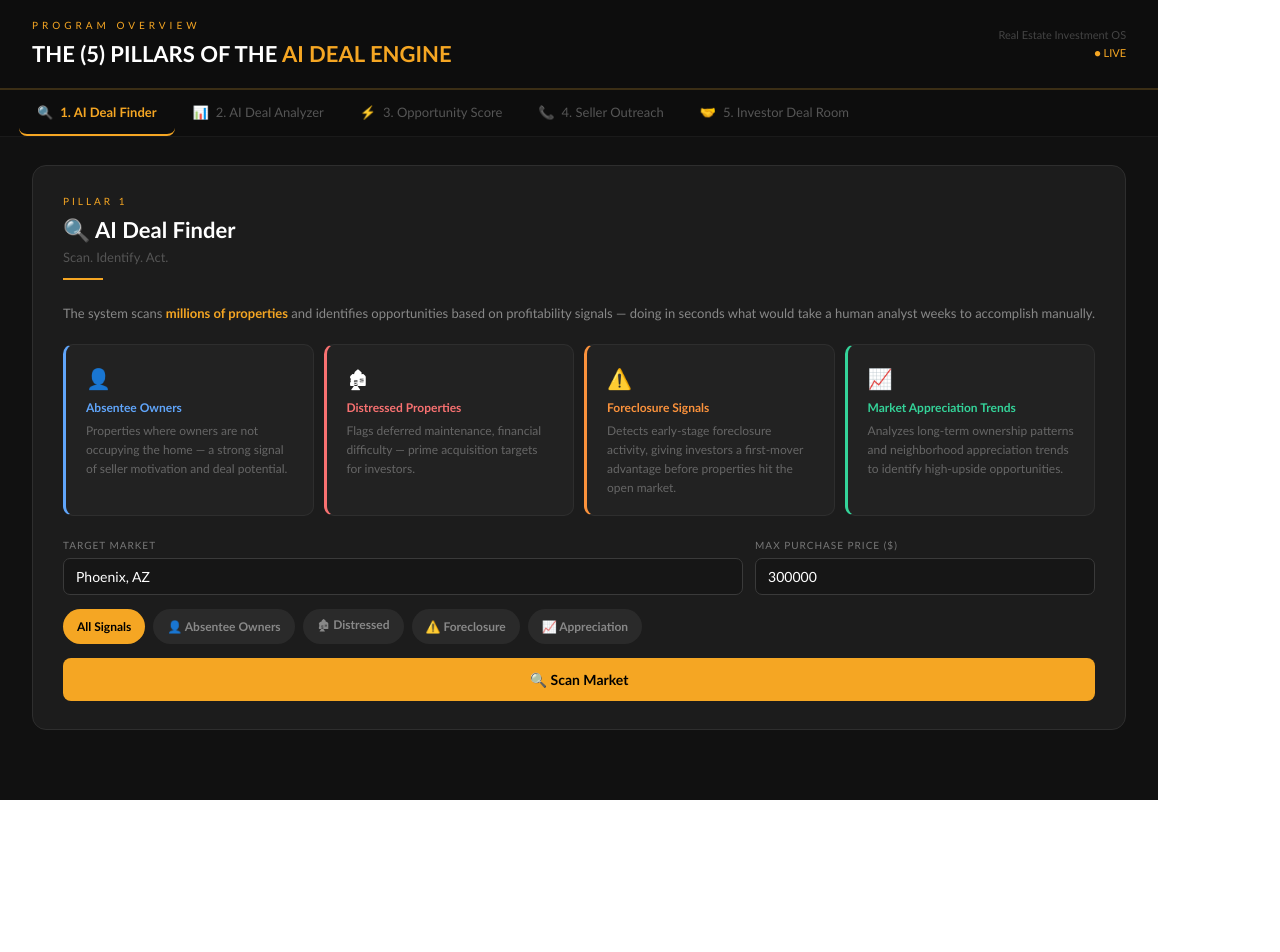
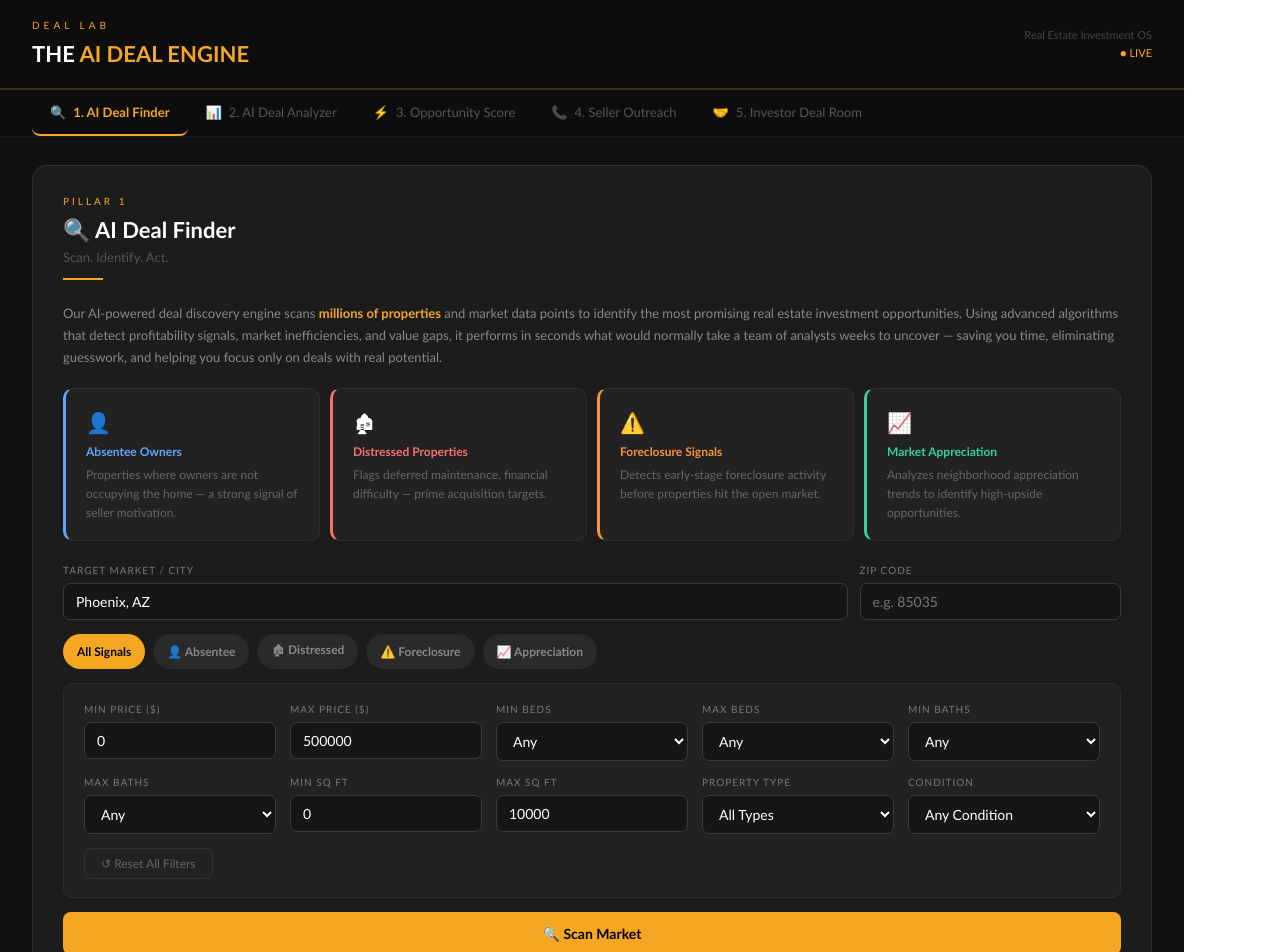
Before and after one commit to alphawolf13/ai-deal-engine, a React (Vite) app: page / in a window 1280 px wide. Shown: the top 952 px of the page. Before the commit the page ends 800 px from the top, so only its background shows below. Built offline with nearby package versions, Linux system fonts and the light colour scheme.

Commit message:
Updated branding, descriptions, and filters

```diff
--- a/src/App.jsx
+++ b/src/App.jsx
@@ -60,49 +60,95 @@ function Tag({ text, color = O }) {
 
 /* PILLAR 1 */
 function DealFinderPanel() {
-  const [city, setCity] = useState("Phoenix, AZ");
-  const [filter, setFilter] = useState("all");
-  const [maxPrice, setMaxPrice] = useState(300000);
   const [loading, setLoading] = useState(false);
   const [results, setResults] = useState(null);
+  const [signal, setSignal] = useState("all");
+  const [f, setF] = useState({
+    city: "Phoenix, AZ", zip: "",
+    minPrice: 0, maxPrice: 500000,
+    minBeds: 0, maxBeds: 10,
+    minBaths: 0, maxBaths: 10,
+    minSqft: 0, maxSqft: 10000,
+    propType: "all", condition: "all",
+  });
+  const sf = (k, v) => setF(p => ({ ...p, [k]: v }));
 
   const allProps = [
-    { address: "4821 W McDowell Rd", price: 185000, arv: 295000, rehab: 45000, score: 87, beds: 3, baths: 2, sqft: 1420, type: "absentee", signal: "Absentee Owner", dom: 47 },
-    { address: "1103 E Van Buren St", price: 172000, arv: 310000, rehab: 78000, score: 74, beds: 4, baths: 2, sqft: 1780, type: "distressed", signal: "Distressed Property", dom: 112 },
-    { address: "7302 N 19th Ave", price: 155000, arv: 248000, rehab: 38000, score: 91, beds: 3, baths: 1, sqft: 1250, type: "foreclosure", signal: "Foreclosure Signal", dom: 19 },
-    { address: "2914 S Mill Ave", price: 272000, arv: 410000, rehab: 55000, score: 79, beds: 4, baths: 3, sqft: 2100, type: "appreciation", signal: "Market Appreciation", dom: 8 },
-    { address: "8851 E Thomas Rd", price: 198000, arv: 320000, rehab: 42000, score: 83, beds: 3, baths: 2, sqft: 1560, type: "absentee", signal: "Absentee Owner", dom: 63 },
-    { address: "3341 W Camelback Rd", price: 289000, arv: 445000, rehab: 67000, score: 76, beds: 5, baths: 3, sqft: 2380, type: "foreclosure", signal: "Foreclosure Signal", dom: 31 },
+    { address: "4821 W McDowell Rd", zip: "85035", price: 185000, arv: 295000, rehab: 45000, score: 87, beds: 3, baths: 2, sqft: 1420, propType: "sfr", condition: "fair", signal: "absentee", signalLabel: "Absentee Owner", dom: 47 },
+    { address: "1103 E Van Buren St", zip: "85006", price: 172000, arv: 310000, rehab: 78000, score: 74, beds: 4, baths: 2, sqft: 1780, propType: "sfr", condition: "poor", signal: "distressed", signalLabel: "Distressed Property", dom: 112 },
+    { address: "7302 N 19th Ave", zip: "85015", price: 155000, arv: 248000, rehab: 38000, score: 91, beds: 3, baths: 1, sqft: 1250, propType: "sfr", condition: "fair", signal: "foreclosure", signalLabel: "Foreclosure Signal", dom: 19 },
+    { address: "2914 S Mill Ave", zip: "85282", price: 272000, arv: 410000, rehab: 55000, score: 79, beds: 4, baths: 3, sqft: 2100, propType: "multi", condition: "good", signal: "appreciation", signalLabel: "Market Appreciation", dom: 8 },
+    { address: "8851 E Thomas Rd", zip: "85251", price: 198000, arv: 320000, rehab: 42000, score: 83, beds: 3, baths: 2, sqft: 1560, propType: "sfr", condition: "fair", signal: "absentee", signalLabel: "Absentee Owner", dom: 63 },
+    { address: "3341 W Camelback Rd", zip: "85017", price: 289000, arv: 445000, rehab: 67000, score: 76, beds: 5, baths: 3, sqft: 2380, propType: "sfr", condition: "good", signal: "foreclosure", signalLabel: "Foreclosure Signal", dom: 31 },
+    { address: "1204 E Indian School Rd", zip: "85014", price: 145000, arv: 230000, rehab: 32000, score: 88, beds: 2, baths: 1, sqft: 980, propType: "condo", condition: "fair", signal: "distressed", signalLabel: "Distressed Property", dom: 88 },
+    { address: "5610 N 7th St #204", zip: "85014", price: 165000, arv: 260000, rehab: 28000, score: 82, beds: 2, baths: 2, sqft: 1100, propType: "condo", condition: "good", signal: "absentee", signalLabel: "Absentee Owner", dom: 44 },
+    { address: "921 W Glendale Ave", zip: "85021", price: 310000, arv: 480000, rehab: 85000, score: 71, beds: 4, baths: 2, sqft: 2200, propType: "multi", condition: "poor", signal: "distressed", signalLabel: "Distressed Property", dom: 135 },
+    { address: "3802 E Thunderbird Rd", zip: "85032", price: 225000, arv: 355000, rehab: 48000, score: 85, beds: 3, baths: 2, sqft: 1680, propType: "townhouse", condition: "fair", signal: "foreclosure", signalLabel: "Foreclosure Signal", dom: 22 },
+    { address: "7011 S Central Ave", zip: "85040", price: 138000, arv: 218000, rehab: 35000, score: 89, beds: 3, baths: 1, sqft: 1150, propType: "sfr", condition: "poor", signal: "foreclosure", signalLabel: "Foreclosure Signal", dom: 67 },
+    { address: "2233 W Dunlap Ave", zip: "85021", price: 195000, arv: 305000, rehab: 40000, score: 80, beds: 3, baths: 2, sqft: 1490, propType: "townhouse", condition: "fair", signal: "appreciation", signalLabel: "Market Appreciation", dom: 14 },
   ];
+
+  const signalColors = { absentee: "#60a5fa", distressed: "#f87171", foreclosure: "#fb923c", appreciation: "#34d399" };
+  const signals = [
+    { key: "all", label: "All Signals" },
+    { key: "absentee", label: "👤 Absentee" },
+    { key: "distressed", label: "🏚 Distressed" },
+    { key: "foreclosure", label: "⚠️ Foreclosure" },
+    { key: "appreciation", label: "📈 Appreciation" },
+  ];
+  const propTypes = [
+    { key: "all", label: "All Types" },
+    { key: "sfr", label: "🏠 SFR" },
+    { key: "multi", label: "🏢 Multi-Family" },
+    { key: "condo", label: "🏙 Condo" },
+    { key: "townhouse", label: "🏘 Townhouse" },
+  ];
+  const conditions = [
+    { key: "all", label: "Any Condition" },
+    { key: "good", label: "✅ Good" },
+    { key: "fair", label: "🟡 Fair" },
+    { key: "poor", label: "🔴 Poor" },
+  ];
+  const conditionColors = { good: "#22c55e", fair: "#f59e0b", poor: "#ef4444" };
 
   const scan = () => {
     setLoading(true);
     setTimeout(() => {
-      setResults(allProps.filter(p => p.price <= maxPrice && (filter === "all" || p.type === filter)));
+      let filtered = allProps.filter(p =>
+        (signal === "all" || p.signal === signal) &&
+        (f.zip === "" || p.zip.includes(f.zip)) &&
+        p.price >= f.minPrice && p.price <= f.maxPrice &&
+        p.beds >= f.minBeds && p.beds <= f.maxBeds &&
+        p.baths >= f.minBaths && p.baths <= f.maxBaths &&
+        p.sqft >= f.minSqft && p.sqft <= f.maxSqft &&
+        (f.propType === "all" || p.propType === f.propType) &&
+        (f.condition === "all" || p.condition === f.condition)
+      );
+      filtered = filtered.sort((a, b) => b.score - a.score);
+      setResults(filtered);
       setLoading(false);
     }, 1600);
   };
 
-  const signalColors = { absentee: "#60a5fa", distressed: "#f87171", foreclosure: "#fb923c", appreciation: "#34d399" };
-  const filters = [
-    { key: "all", label: "All Signals" },
-    { key: "absentee", label: "👤 Absentee Owners" },
-    { key: "distressed", label: "🏚 Distressed" },
-    { key: "foreclosure", label: "⚠️ Foreclosure" },
-    { key: "appreciation", label: "📈 Appreciation" },
-  ];
+  const resetFilters = () => {
+    setF({ city: "Phoenix, AZ", zip: "", minPrice: 0, maxPrice: 500000, minBeds: 0, maxBeds: 10, minBaths: 0, maxBaths: 10, minSqft: 0, maxSqft: 10000, propType: "all", condition: "all" });
+    setSignal("all");
+    setResults(null);
+  };
 
   return (
     <div>
       <p style={{ color: "#888", fontSize: 13, lineHeight: 1.7, marginBottom: 20 }}>
-        The system scans <strong style={{ color: O }}>millions of properties</strong> and identifies opportunities based on profitability signals — doing in seconds what would take a human analyst weeks to accomplish manually.
+        Our AI-powered deal discovery engine scans <strong style={{ color: O }}>millions of properties</strong> and market data points to identify the most promising real estate investment opportunities. Using advanced algorithms that detect profitability signals, market inefficiencies, and value gaps, it performs in seconds what would normally take a team of analysts weeks to uncover — saving you time, eliminating guesswork, and helping you focus only on deals with real potential.
       </p>
+
+      {/* Signal Cards */}
       <div style={{ display: "grid", gridTemplateColumns: "repeat(auto-fill, minmax(210px, 1fr))", gap: 10, marginBottom: 22 }}>
         {[
-          { icon: "👤", title: "Absentee Owners", desc: "Properties where owners are not occupying the home — a strong signal of seller motivation and deal potential.", color: "#60a5fa" },
-          { icon: "🏚", title: "Distressed Properties", desc: "Flags deferred maintenance, financial difficulty — prime acquisition targets for investors.", color: "#f87171" },
-          { icon: "⚠️", title: "Foreclosure Signals", desc: "Detects early-stage foreclosure activity, giving investors a first-mover advantage before properties hit the open market.", color: "#fb923c" },
-          { icon: "📈", title: "Market Appreciation Trends", desc: "Analyzes long-term ownership patterns and neighborhood appreciation trends to identify high-upside opportunities.", color: "#34d399" },
+          { icon: "👤", title: "Absentee Owners", desc: "Properties where owners are not occupying the home — a strong signal of seller motivation.", color: "#60a5fa" },
+          { icon: "🏚", title: "Distressed Properties", desc: "Flags deferred maintenance, financial difficulty — prime acquisition targets.", color: "#f87171" },
+          { icon: "⚠️", title: "Foreclosure Signals", desc: "Detects early-stage foreclosure activity before properties hit the open market.", color: "#fb923c" },
+          { icon: "📈", title: "Market Appreciation", desc: "Analyzes neighborhood appreciation trends to identify high-upside opportunities.", color: "#34d399" },
         ].map(s => (
           <div key={s.title} style={{ ...dCard, borderLeft: `3px solid ${s.color}` }}>
             <div style={{ fontSize: 20, marginBottom: 6 }}>{s.icon}</div>
@@ -111,51 +157,160 @@ function DealFinderPanel() {
           </div>
         ))}
       </div>
+
+      {/* Main Search Bar */}
       <div style={{ display: "flex", gap: 12, flexWrap: "wrap", marginBottom: 14 }}>
-        <div style={{ flex: 2, minWidth: 180 }}>
-          <label style={lbl}>Target Market</label>
-          <input value={city} onChange={e => setCity(e.target.value)} style={inp} />
+        <div style={{ flex: 3, minWidth: 180 }}>
+          <label style={lbl}>Target Market / City</label>
+          <input value={f.city} onChange={e => sf("city", e.target.value)} style={inp} placeholder="Phoenix, AZ" />
         </div>
-        <div style={{ flex: 1, minWidth: 160 }}>
-          <label style={lbl}>Max Purchase Price ($)</label>
-          <input type="number" value={maxPrice} onChange={e => setMaxPrice(+e.target.value)} style={inp} />
+        <div style={{ flex: 1, minWidth: 120 }}>
+          <label style={lbl}>Zip Code</label>
+          <input value={f.zip} onChange={e => sf("zip", e.target.value)} style={inp} placeholder="e.g. 85035" />
         </div>
       </div>
+
+      {/* Signal Filter Pills */}
       <div style={{ display: "flex", gap: 8, flexWrap: "wrap", marginBottom: 14 }}>
-        {filters.map(f => (
-          <button key={f.key} onClick={() => setFilter(f.key)} style={{
+        {signals.map(s => (
+          <button key={s.key} onClick={() => setSignal(s.key)} style={{
             padding: "7px 14px", borderRadius: 20, border: "none", cursor: "pointer", fontSize: 12,
-            background: filter === f.key ? O : "#2a2a2a", color: filter === f.key ? "#000" : "#888", fontWeight: "bold"
-          }}>{f.label}</button>
+            background: signal === s.key ? O : "#2a2a2a", color: signal === s.key ? "#000" : "#888", fontWeight: "bold"
+          }}>{s.label}</button>
         ))}
       </div>
-      <button onClick={scan} style={btnStyle(true)}>{loading ? "⚙️ Scanning millions of properties..." : "🔍 Scan Market"}</button>
+
+      {/* Filters - Always Visible */}
+      <div style={{ ...dCard, marginBottom: 14 }}>
+        <div style={{ display: "grid", gridTemplateColumns: "repeat(auto-fill, minmax(180px, 1fr))", gap: 14 }}>
+          <div>
+            <label style={lbl}>Min Price ($)</label>
+            <input type="number" value={f.minPrice} onChange={e => sf("minPrice", +e.target.value)} style={inp} />
+          </div>
+          <div>
+            <label style={lbl}>Max Price ($)</label>
+            <input type="number" value={f.maxPrice} onChange={e => sf("maxPrice", +e.target.value)} style={inp} />
+          </div>
+          <div>
+            <label style={lbl}>Min Beds</label>
+            <select value={f.minBeds} onChange={e => sf("minBeds", +e.target.value)} style={inp}>
+              {[0,1,2,3,4,5].map(n => <option key={n} value={n}>{n === 0 ? "Any" : `${n}+`}</option>)}
+            </select>
+          </div>
+          <div>
+            <label style={lbl}>Max Beds</label>
+            <select value={f.maxBeds} onChange={e => sf("maxBeds", +e.target.value)} style={inp}>
+              {[1,2,3,4,5,6,7,8,9,10].map(n => <option key={n} value={n}>{n === 10 ? "Any" : n}</option>)}
+            </select>
+          </div>
+          <div>
+            <label style={lbl}>Min Baths</label>
+            <select value={f.minBaths} onChange={e => sf("minBaths", +e.target.value)} style={inp}>
+              {[0,1,2,3,4].map(n => <option key={n} value={n}>{n === 0 ? "Any" : `${n}+`}</option>)}
+            </select>
+          </div>
+          <div>
+            <label style={lbl}>Max Baths</label>
+            <select value={f.maxBaths} onChange={e => sf("maxBaths", +e.target.value)} style={inp}>
+              {[1,2,3,4,5,6,7,8,9,10].map(n => <option key={n} value={n}>{n === 10 ? "Any" : n}</option>)}
+            </select>
+          </div>
+          <div>
+            <label style={lbl}>Min Sq Ft</label>
+            <input type="number" value={f.minSqft} onChange={e => sf("minSqft", +e.target.value)} style={inp} placeholder="0" />
+          </div>
+          <div>
+            <label style={lbl}>Max Sq Ft</label>
+            <input type="number" value={f.maxSqft} onChange={e => sf("maxSqft", +e.target.value)} style={inp} placeholder="10000" />
+          </div>
+          <div>
+            <label style={lbl}>Property Type</label>
+            <select value={f.propType} onChange={e => sf("propType", e.target.value)} style={inp}>
+              {propTypes.map(t => <option key={t.key} value={t.key}>{t.label}</option>)}
+            </select>
+          </div>
+          <div>
+            <label style={lbl}>Condition</label>
+            <select value={f.condition} onChange={e => sf("condition", e.target.value)} style={inp}>
+              {conditions.map(c => <option key={c.key} value={c.key}>{c.label}</option>)}
+            </select>
+          </div>
+        </div>
+        <button onClick={resetFilters} style={{
+          marginTop: 14, background: "none", border: "1px solid #333",
+          color: "#666", borderRadius: 8, padding: "7px 16px",
+          cursor: "pointer", fontSize: 12, fontFamily: "inherit"
+        }}>↺ Reset All Filters</button>
+      </div>
+
+      <button onClick={scan} style={btnStyle(true)}>
+        {loading ? "⚙️ Scanning millions of properties..." : "🔍 Scan Market"}
+      </button>
+
       {results && !loading && (
         <div style={{ marginTop: 20 }}>
-          <div style={{ color: "#777", fontSize: 13, marginBottom: 12 }}>
-            Found <span style={{ color: O, fontWeight: "bold" }}>{results.length} opportunities</span> in {city}
+          <div style={{ display: "flex", justifyContent: "space-between", alignItems: "center", marginBottom: 14, flexWrap: "wrap", gap: 8 }}>
+            <div style={{ color: "#777", fontSize: 13 }}>
+              Found <span style={{ color: O, fontWeight: "bold" }}>{results.length} opportunities</span> in {f.city}
+              {f.zip && <span style={{ color: "#555" }}> · ZIP {f.zip}</span>}
+              <span style={{ color: "#555", fontSize: 11, marginLeft: 8 }}>Sorted by: Highest Opportunity Score</span>
             </div>
-          {results.map((p, i) => {
+            {results.length > 0 && (
+              <div style={{ fontSize: 11, color: "#555" }}>
+                Avg Score: <span style={{ color: O, fontWeight: "bold" }}>
+                  {Math.round(results.reduce((a, p) => a + p.score, 0) / results.length)}
+                </span>
+              </div>
+            )}
+          </div>
+
+          {results.length === 0 ? (
+            <div style={{ ...dCard, textAlign: "center", padding: 40 }}>
+              <div style={{ fontSize: 32, marginBottom: 12 }}>🔍</div>
+              <div style={{ color: "#666", fontSize: 14 }}>No properties match your filters.</div>
+              <button onClick={resetFilters} style={{ ...btnStyle(false), marginTop: 14, fontSize: 13 }}>Reset Filters</button>
+            </div>
+          ) : (
+            results.map((p, i) => {
               const profit = p.arv - p.price - p.rehab;
               const roi = Math.round((profit / (p.price + p.rehab)) * 100);
-            const sc = signalColors[p.type];
+              const sc = signalColors[p.signal];
+              const cc = conditionColors[p.condition];
               return (
                 <div key={i} style={{ ...dCard, display: "flex", alignItems: "center", gap: 14, flexWrap: "wrap", marginBottom: 10, borderLeft: `3px solid ${sc}` }}>
-                <div style={{ flex: 2, minWidth: 180 }}>
-                  <div style={{ fontWeight: "bold", color: "white", marginBottom: 4 }}>{p.address}</div>
-                  <div style={{ color: "#555", fontSize: 12, marginBottom: 6 }}>{p.beds}bd/{p.baths}ba · {p.sqft.toLocaleString()} sqft · {p.dom} days on market</div>
-                  <Tag text={p.signal} color={sc} />
+                  {/* Rank */}
+                  <div style={{ width: 28, height: 28, borderRadius: "50%", background: i === 0 ? O : "#1e1e1e", color: i === 0 ? "#000" : "#555", display: "flex", alignItems: "center", justifyContent: "center", fontSize: 12, fontWeight: "bold", flexShrink: 0 }}>
+                    {i + 1}
                   </div>
-                {[["ASK", `$${(p.price/1000).toFixed(0)}K`, "white"], ["ARV", `$${(p.arv/1000).toFixed(0)}K`, "#aaa"], ["PROFIT", `$${profit.toLocaleString()}`, "#22c55e"], ["ROI", `${roi}%`, O]].map(([label, val, color]) => (
-                  <div key={label} style={{ textAlign: "center", minWidth: 70 }}>
-                    <div style={{ fontSize: 9, color: "#555", marginBottom: 3, textTransform: "uppercase", letterSpacing: 0.8 }}>{label}</div>
-                    <div style={{ color, fontWeight: "bold", fontSize: 15 }}>{val}</div>
+                  <div style={{ flex: 2, minWidth: 200 }}>
+                    <div style={{ fontWeight: "bold", color: "white", marginBottom: 3 }}>{p.address}</div>
+                    <div style={{ color: "#555", fontSize: 11, marginBottom: 5 }}>
+                      ZIP {p.zip} · {p.beds}bd/{p.baths}ba · {p.sqft.toLocaleString()} sqft · {p.dom} DOM
+                    </div>
+                    <div style={{ display: "flex", flexWrap: "wrap", gap: 4 }}>
+                      <Tag text={p.signalLabel} color={sc} />
+                      <Tag text={propTypes.find(t => t.key === p.propType)?.label.replace(/^[^\s]+\s/, "")} color="#a78bfa" />
+                      <span style={{ display: "inline-block", padding: "2px 10px", borderRadius: 20, background: cc + "22", border: `1px solid ${cc}55`, color: cc, fontSize: 11, fontWeight: "bold" }}>
+                        {p.condition.charAt(0).toUpperCase() + p.condition.slice(1)} Condition
+                      </span>
+                    </div>
+                  </div>
+                  {[
+                    ["ASK", `$${(p.price/1000).toFixed(0)}K`, "white"],
+                    ["ARV", `$${(p.arv/1000).toFixed(0)}K`, "#aaa"],
+                    ["PROFIT", `$${profit.toLocaleString()}`, "#22c55e"],
+                    ["ROI", `${roi}%`, O]
+                  ].map(([label, val, color]) => (
+                    <div key={label} style={{ textAlign: "center", minWidth: 65 }}>
+                      <div style={{ fontSize: 9, color: "#444", marginBottom: 3, textTransform: "uppercase", letterSpacing: 0.8 }}>{label}</div>
+                      <div style={{ color, fontWeight: "bold", fontSize: 14 }}>{val}</div>
                     </div>
                   ))}
                   <ScoreRing score={p.score} size={68} />
                 </div>
               );
-          })}
+            })
+          )}
         </div>
       )}
     </div>
@@ -601,7 +756,7 @@ function DealRoomPanel() {
   return (
     <div>
       <p style={{ color: "#888", fontSize: 13, lineHeight: 1.7, marginBottom: 20 }}>
-        The <strong style={{ color: O }}>Investor Deal Room</strong> is where technology meets relationships. Members don't just analyze deals in isolation — they collaborate, partner, and fund each other's acquisitions. This is where the program becomes truly unique.
+        The <strong style={{ color: O }}>Investor Deal Room</strong> is where AI-powered deal discovery meets investor collaboration. Members share opportunities, post their deals, partner on acquisitions, and fund deals together. Because in real estate, your network truly becomes your net worth.
       </p>
       <div style={{ display: "grid", gridTemplateColumns: "repeat(auto-fill, minmax(220px, 1fr))", gap: 10, marginBottom: 22 }}>
         {[
@@ -693,9 +848,9 @@ export default function App() {
       <div style={{ background: "#0d0d0d", borderBottom: `2px solid ${GOLD}44`, padding: "18px 32px" }}>
         <div style={{ maxWidth: 1120, margin: "0 auto", display: "flex", alignItems: "center", justifyContent: "space-between", flexWrap: "wrap", gap: 12 }}>
           <div>
-            <div style={{ fontSize: 10, color: O, textTransform: "uppercase", letterSpacing: 4, marginBottom: 4 }}>Program Overview</div>
+            <div style={{ fontSize: 10, color: O, textTransform: "uppercase", letterSpacing: 4, marginBottom: 4 }}>Deal Lab</div>
             <div style={{ fontSize: 22, fontWeight: "bold" }}>
-              <span style={{ color: "white" }}>THE (5) PILLARS OF THE </span>
+              <span style={{ color: "white" }}>THE </span>
               <span style={{ color: O }}>AI DEAL ENGINE</span>
             </div>
           </div>
```
Lines whose indentation alone changed are shown as unchanged.
